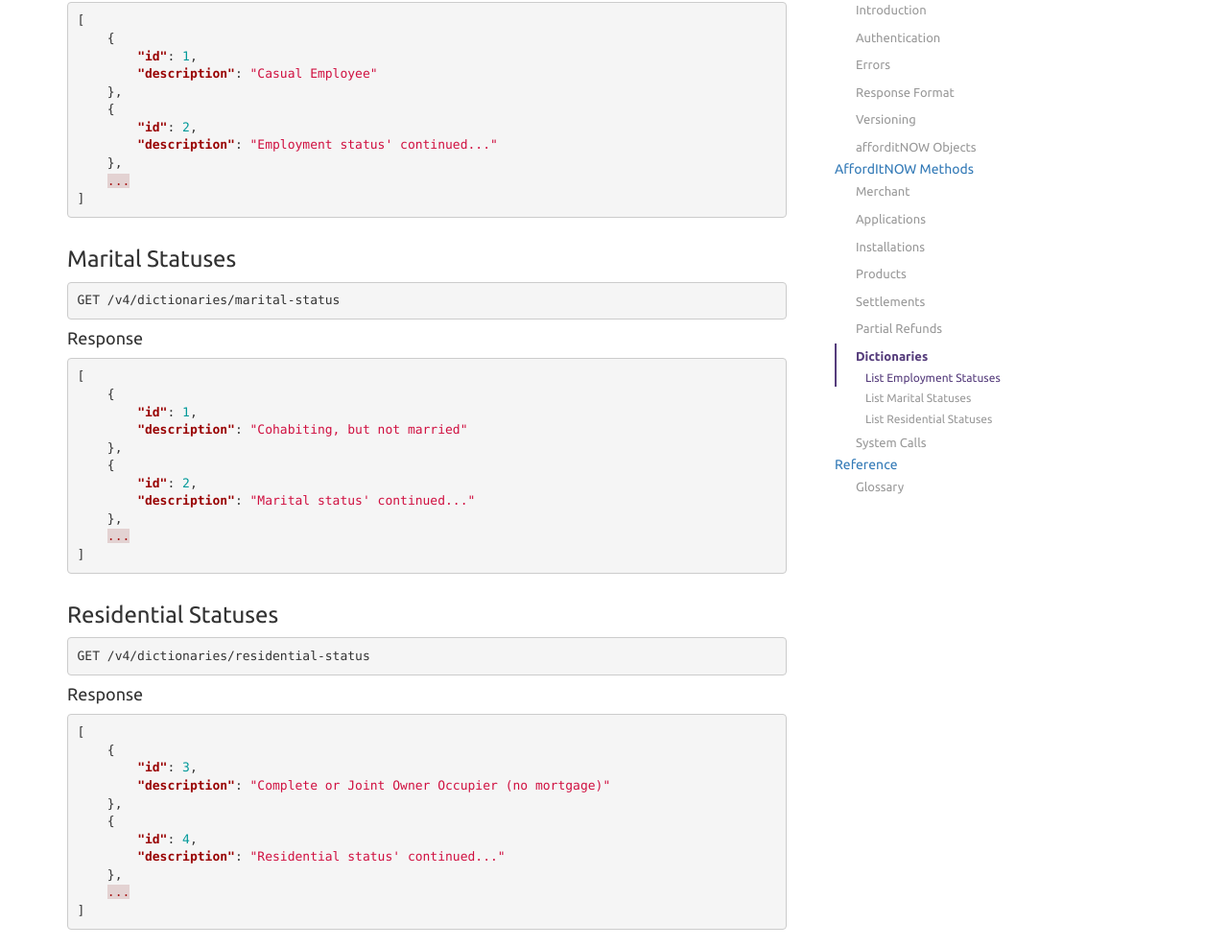
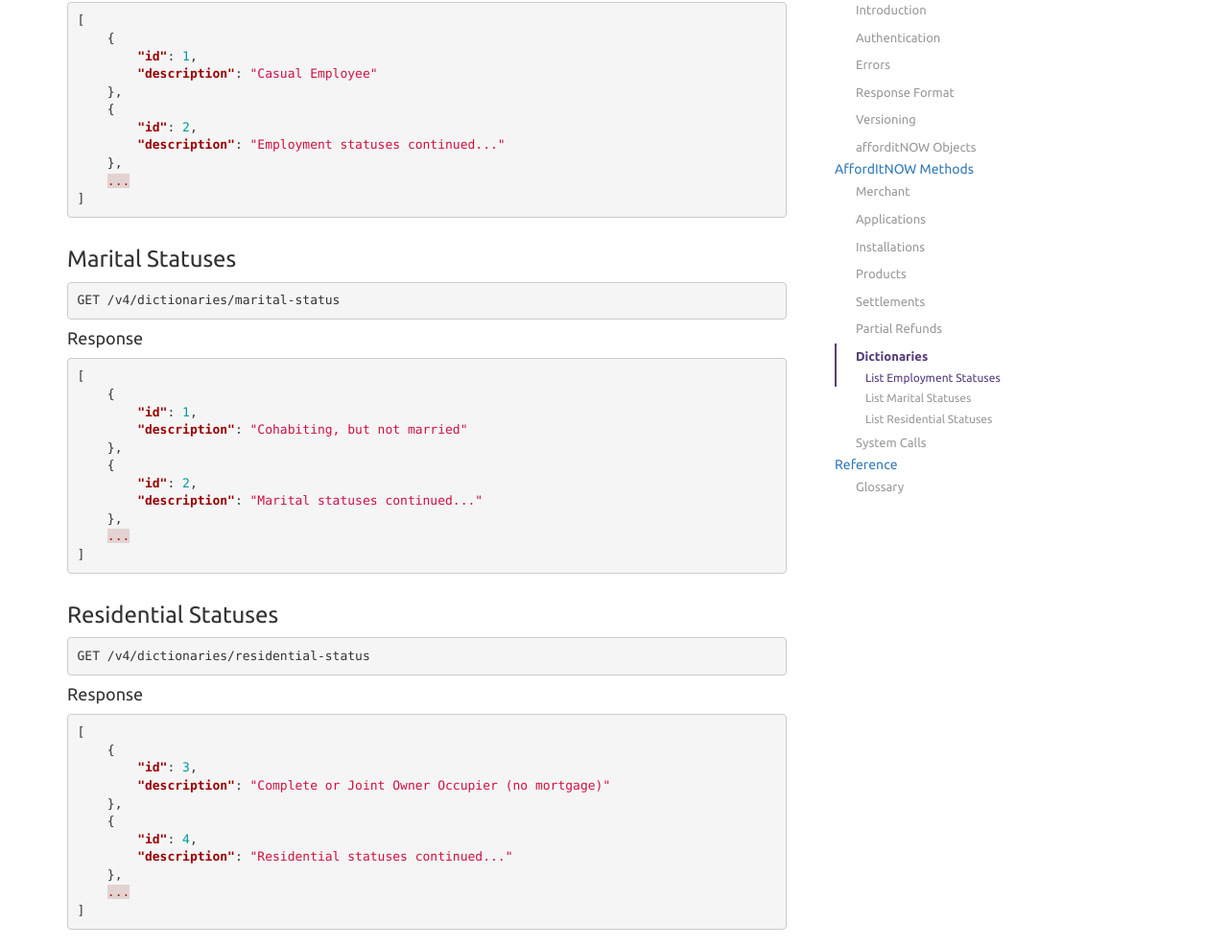
Before and after one commit to PayBreak/retailer-integration-guide, a Jekyll site: the page built from api/index.md, in a window 1280 px wide and 1400 px high, scrolled down 41545 px. Shown: the part 117-1104 px from the top of the window at 96% size. Built offline with Jekyll 4.4.1, drawn with Linux system fonts in a browser that asks for light colours; nearby versions of some CDN libraries; Markdown is read by kramdown in place of the engine named in the settings; our own code applies the rules of GitHub Pages for plain Markdown files.

Commit message:
Fix plural form of statuses

```diff
--- a/_includes/v4/dictionaries.md
+++ b/_includes/v4/dictionaries.md
@@ -16,7 +16,7 @@ GET {{ site.data.globals.api_prefix }}/dictionaries/employment-status
     },
     {
         "id": 2,
-        "description": "Employment status' continued..."
+        "description": "Employment statuses continued..."
     },
     ...
 ]
@@ -38,7 +38,7 @@ GET {{ site.data.globals.api_prefix }}/dictionaries/marital-status
     },
     {
         "id": 2,
-        "description": "Marital status' continued..."
+        "description": "Marital statuses continued..."
     },
     ...
 ]
@@ -60,7 +60,7 @@ GET {{ site.data.globals.api_prefix }}/dictionaries/residential-status
     },
     {
         "id": 4,
-        "description": "Residential status' continued..."
+        "description": "Residential statuses continued..."
     },
     ...
 ]
```
